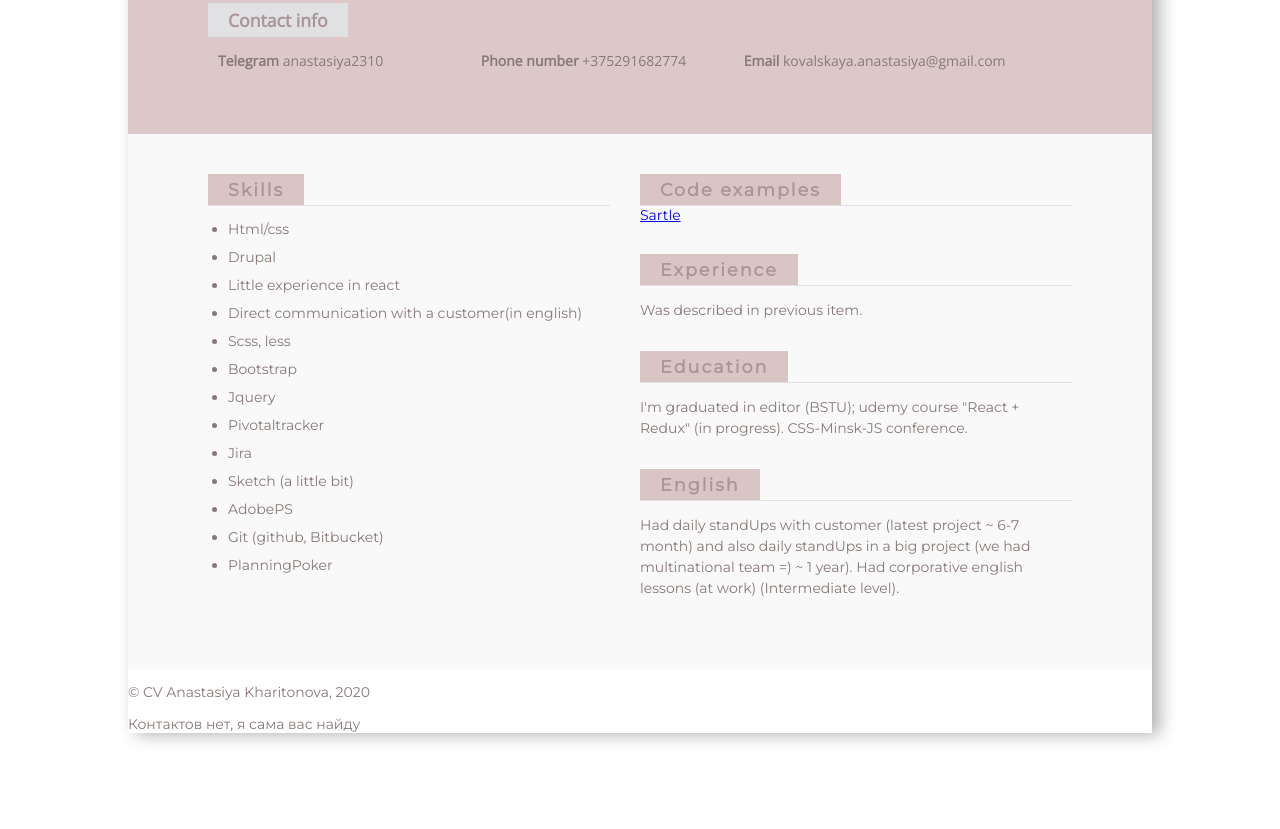
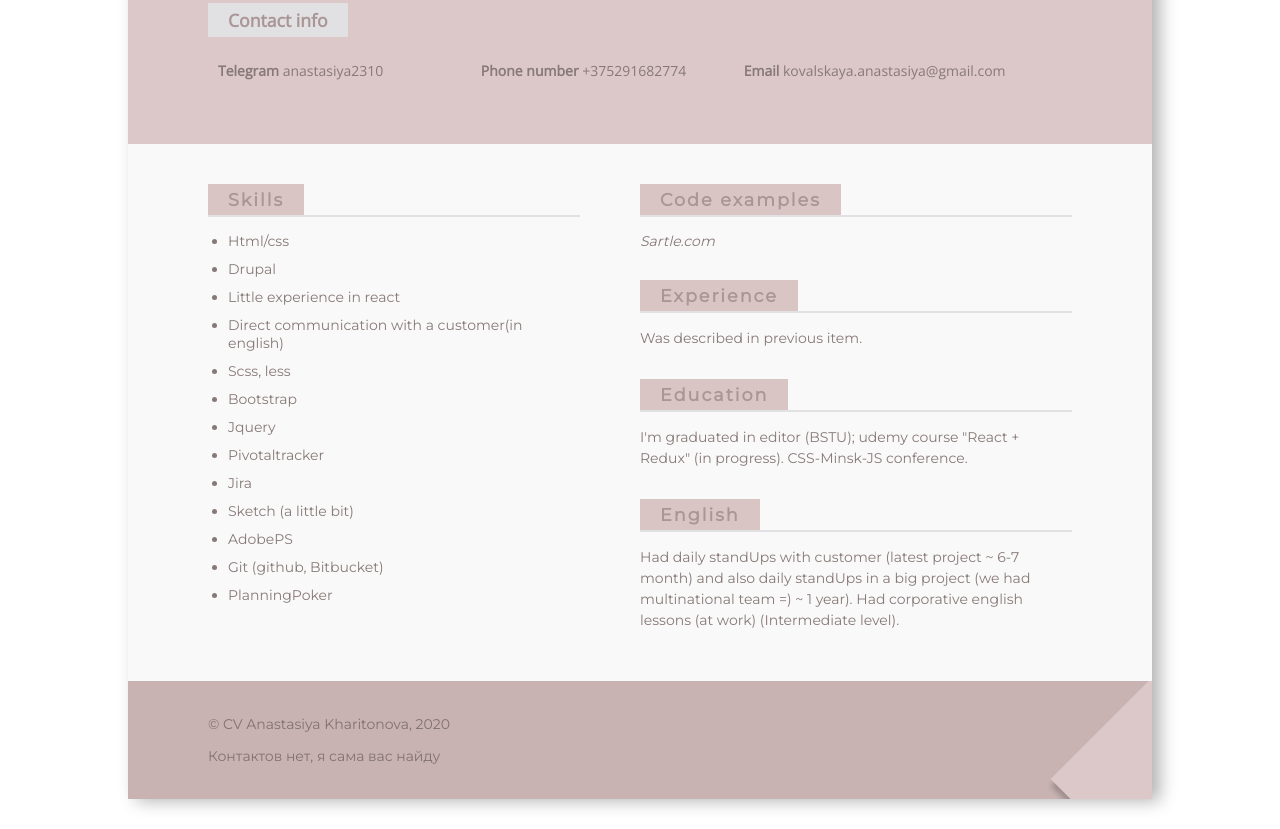
Before and after one commit to Anastasiya2310/rsschool-cv, a plain HTML site: page index.html in a window 1280 px wide. Shown: the part 449-1278 px from the top of the page. Before the commit the page ends 1212 px from the top, so only its background shows below. Drawn offline with nearby package versions, Linux system fonts and the light colour scheme.

Commit message:
feat: add footer style, style(structure) for link

```diff
--- a/index.html
+++ b/index.html
@@ -19,7 +19,7 @@
             </section>
           </div>
         </div>
-        <div class="header-bottom">
+        <div class="header-bottom page-margin">
           <section class="contact-info">
             <h2><span>Contact info</span></h2>
             <p class="info telegram"><b>Telegram</b> anastasiya2310</p>
@@ -29,7 +29,7 @@
         </div>
       </header>
 
-      <div class="main flex-block">
+      <div class="main flex-block page-margin">
         <div class="flex-item">
           <section class="skills">
             <h2><span>Skills</span></h2>
@@ -53,7 +53,7 @@
         <div class="flex-item">
           <section class="code-examples">
             <h2><span>Code examples</span></h2>
-            <a href="https://www.sartle.com" title="Sartle">Sartle</a>
+            <a href="https://www.sartle.com" title="Sartle.com"><cite>Sartle.com</cite></a>
           </section>
 
           <section class="experience">
@@ -73,7 +73,7 @@
         </div>
       </div>
 
-      <footer class="footer">
+      <footer class="footer page-margin">
         <p class="footer-copyright">© CV Anastasiya Kharitonova, 2020</p>
         <p class="footer-contacts">Контактов нет, я сама вас найду</p>
       </footer>
--- a/style.css
+++ b/style.css
@@ -6,6 +6,10 @@
 	font-family: 'Montserrat', sans-serif;
 	font-size: 14px;
 	color: #877977;
+}
+
+.page-margin {
+	padding: 20px 80px;
 }
 
 .header {
@@ -19,7 +23,6 @@
 }
 
 .header-bottom {
-	padding: 20px 80px;
 	background-color: #dcc8c8;
 }
 
@@ -71,7 +74,7 @@ h2 span {
 }
 
 .main {
-	padding: 40px 80px;
+	padding-top: 40px;
 	background-color: rgb(222, 222, 224, 0.2);
   display: flex;
   flex-direction: row;
@@ -90,7 +93,8 @@ h2 span {
 
 .main h2 {
 	letter-spacing: 2px;
-	border-bottom: 1px solid #e1e1e3;
+	border-bottom: 2px solid #e1e1e3;
+	margin-bottom: 15px;
 }
 
 .main h2 span {
@@ -101,8 +105,21 @@ h2 span {
 	line-height: 1.5;
 }
 
+a {
+	color: #877977;
+	text-decoration: none;
+}
+
+a:hover {
+	text-decoration: underline;
+}
+
+.contact-info h2 {
+	margin-bottom: 10px;
+}
+
 .skills {
-	padding: 0 30px 0 0;
+	padding: 0 60px 0 0;
 }
 
 section {
@@ -116,3 +133,23 @@ section {
 .skills-item {
 	margin: 0 0 10px 10px;
 }
+
+.footer {
+	background-color: #c8b3b2;
+	color: #807271;
+	position: relative;
+	overflow: hidden;
+}
+
+.footer:after {
+	content: '';
+	display: block;
+	width: 200px;
+	height: 200px;
+	background-color: #dcc8c8;
+	position: absolute;
+	right: -140px;
+	bottom: -80px;
+	transform: rotate(45deg);
+	box-shadow: 5px 5px 5px rgba(0, 0, 0, 0.2);
+}
```
